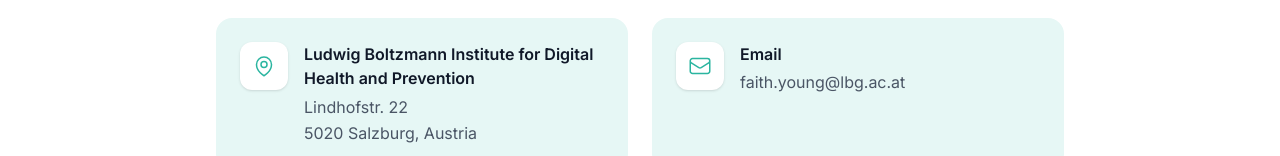
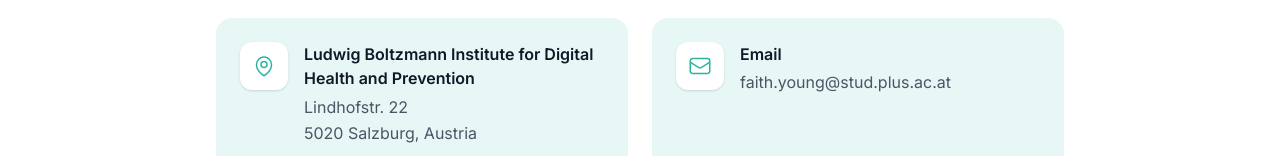
Before and after one commit to activewaiting/aw_site, a React (Vite) app: page / in a window 1280 px wide. Shown: the part 6244-6400 px from the top of the page. Built offline with nearby package versions, Linux system fonts and the light colour scheme.

Commit message:
Update Contact.jsx

```diff
--- a/src/components/Contact.jsx
+++ b/src/components/Contact.jsx
@@ -28,7 +28,7 @@
           </div>
 
           <a
-            href="mailto:faith.young@lbg.ac.at"
+            href="mailto:faith.young@stud.plus.ac.at"
             className="group flex items-start gap-4 rounded-2xl bg-teal-light p-6 transition hover:shadow-md"
           >
             <div className="flex h-12 w-12 flex-shrink-0 items-center justify-center rounded-xl bg-white text-teal-brand shadow-sm">
@@ -38,7 +38,7 @@
             </div>
             <div>
               <div className="font-semibold text-gray-900">Email</div>
-              <div className="mt-1 text-gray-600 group-hover:text-teal-brand">faith.young@lbg.ac.at</div>
+              <div className="mt-1 text-gray-600 group-hover:text-teal-brand">faith.young@stud.plus.ac.at</div>
             </div>
           </a>
         </div>
```
